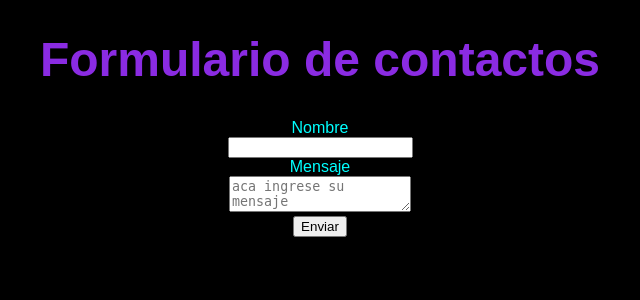
After one commit to Gohan-create/flask-viernes-2026, a Flask app: page /formulario in a window 1280 px wide. The commit adds this page. Shown: the top 300 px of the page, without its empty margins (320-960 px from the left). Run offline with Flask 3, Linux system fonts and the light colour scheme.

Commit message:
aplicacion

```diff
--- a/app.py
+++ b/app.py
@@ -1,18 +1,32 @@
-from flask import Flask, render_template
+from flask import Flask, render_template, request, redirect
 
 app = Flask(__name__)
+
+respuestas = []
 
 @app.route("/")
 def inicio():
     return render_template("index.html")
 
-@app.route("/johann")
+@app.route("/formulario", methods= ["GET", "POST"])
 def numero():
-    return  "quiero queque"
+    if request.method == "POST":
+        nombre =request.form.get("nombre", "").strip()
+        mensaje =request.form.get("mensaje", "").strip()
+        if not nombre or not mensaje:
+            return "completa todos los datos", 400
+        nueva_respuesta= {
+            "nombre": nombre,
+            "mensaje": mensaje
+        }
 
-@app.route("/saludo/<nombre>")
-def saludo(nombre):
-    return f"Hola! {nombre}"
+        respuestas.append(nueva_respuesta)
+        return redirect("/")
+    return render_template("formulario.html")
+
+@app.route("/respuestas")
+def ver_respuestas():
+    return render_template("respuestas.html", mensajes = respuestas)
 
 
 if __name__ == "__main__":
--- /dev/null
+++ b/static/css/style.css
@@ -0,0 +1,23 @@
+body{
+    background-color: black;
+    font-family: Arial, Arial, Helvetica, sans-serif;
+    text-align: center;
+}
+
+h1{
+    color: blueviolet;
+    font-size: 48px;
+}
+
+p{
+    color: aqua;
+    font-size: 20px;
+}
+label{
+    color: aqua;
+}
+
+h3{
+    color: aqua;
+    font-size: 20px;
+}
--- /dev/null
+++ b/templates/formulario.html
@@ -0,0 +1,23 @@
+<!DOCTYPE html>
+<html lang="en">
+<head>
+    <meta charset="UTF-8">
+    <meta name="viewport" content="width=device-width, initial-scale=1.0">
+    <title>Formulario</title>
+    <link rel="stylesheet" href="{{url_for('static', filename='css/style.css')}}">
+</head>
+<body>
+    <h1>Formulario de contactos</h1>
+    <form method= "POST">
+        <label for="">Nombre</label>
+        <br>
+        <input type="text" name="nombre" required>
+        <br>
+        <label for="">Mensaje</label>
+        <br>
+        <textarea name="mensaje" id="" placeholder="aca ingrese su mensaje"></textarea>
+        <br>
+        <button type="submit">Enviar</button>
+    </form>
+</body>
+</html>
```
Also changed, not shown: templates/index.html (+8 -2 lines), templates/respuestas.html (added, +22 -0 lines).
